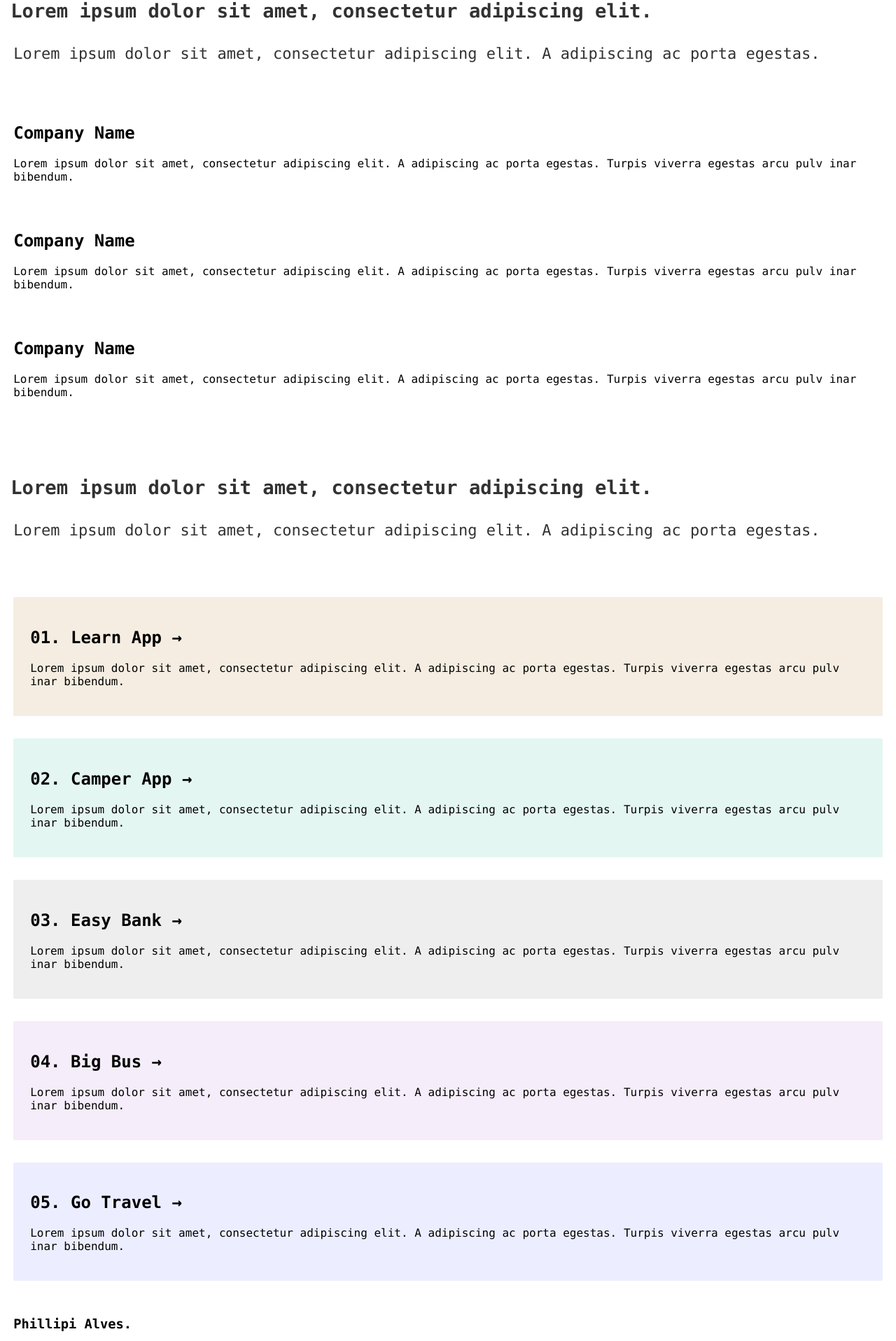
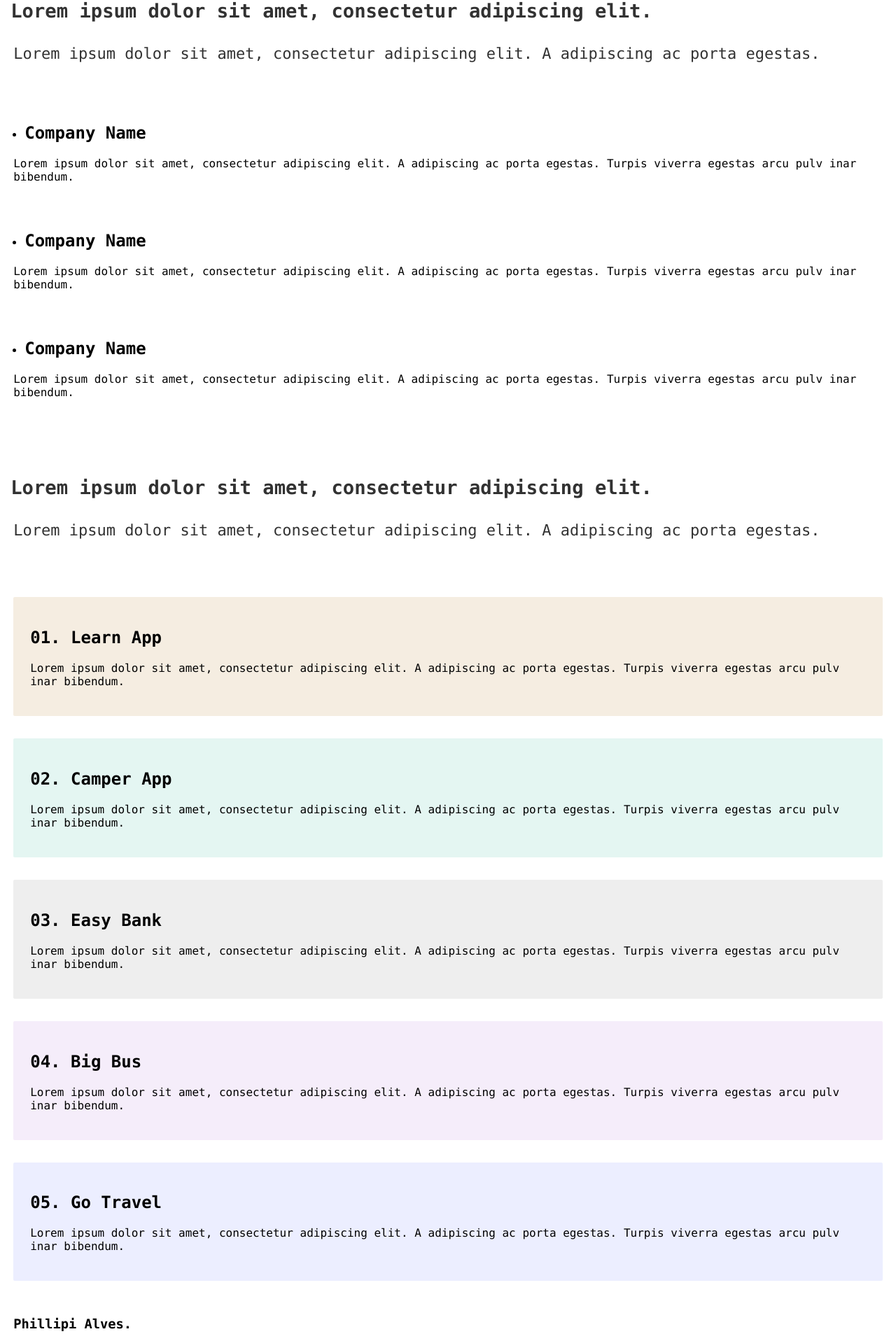
Before and after one commit to Phixelz/MyPortfolio, a Next.js app: page / in a window 1280 px wide. Shown: the part 480-2396 px from the top of the page at 70% size. Built offline with nearby package versions, Linux system fonts and the light colour scheme.

Commit message:
Timeline companys created

```diff
--- a/pages/index.js
+++ b/pages/index.js
@@ -36,12 +36,20 @@ export default function Home() {
           </p>
 
           <a href="" className={styles.company1}>
-            <h2>Company Name</h2>
+            <ul className={styles.timeline}>
+              <li>
+                <h2>Company Name</h2>
+              </li>
+            </ul>
             <p>Lorem ipsum dolor sit amet, consectetur adipiscing elit. A adipiscing ac porta egestas. Turpis viverra egestas arcu pulv inar bibendum.</p>
           </a>
 
           <a href="" className={styles.company2}>
-            <h2>Company Name </h2>
+          <ul className={styles.timeline}>
+              <li>
+                <h2>Company Name</h2>
+              </li>
+            </ul>
             <p>Lorem ipsum dolor sit amet, consectetur adipiscing elit. A adipiscing ac porta egestas. Turpis viverra egestas arcu pulv inar bibendum.</p>
           </a>
 
@@ -49,7 +57,11 @@ export default function Home() {
             href=""
             className={styles.company3}
           >
-            <h2>Company Name</h2>
+             <ul className={styles.timeline}>
+              <li>
+                <h2>Company Name</h2>
+              </li>
+            </ul>
             <p>Lorem ipsum dolor sit amet, consectetur adipiscing elit. A adipiscing ac porta egestas. Turpis viverra egestas arcu pulv inar bibendum.</p>
           </a>
         </div>
@@ -64,12 +76,12 @@ export default function Home() {
           </p>
 
           <a href="" className={styles.card1}>
-            <h2>01. Learn App &rarr;</h2>
+            <h2>01. Learn App</h2>
             <p>Lorem ipsum dolor sit amet, consectetur adipiscing elit. A adipiscing ac porta egestas. Turpis viverra egestas arcu pulv inar bibendum.</p>
           </a>
 
           <a href="" className={styles.card2}>
-            <h2>02. Camper App &rarr;</h2>
+            <h2>02. Camper App</h2>
             <p>Lorem ipsum dolor sit amet, consectetur adipiscing elit. A adipiscing ac porta egestas. Turpis viverra egestas arcu pulv inar bibendum.</p>
           </a>
 
@@ -77,7 +89,7 @@ export default function Home() {
             href=""
             className={styles.card3}
           >
-            <h2>03. Easy Bank &rarr;</h2>
+            <h2>03. Easy Bank</h2>
             <p>Lorem ipsum dolor sit amet, consectetur adipiscing elit. A adipiscing ac porta egestas. Turpis viverra egestas arcu pulv inar bibendum.</p>
           </a>
 
@@ -85,7 +97,7 @@ export default function Home() {
             href=""
             className={styles.card4}
           >
-            <h2>04. Big Bus &rarr;</h2>
+            <h2>04. Big Bus</h2>
             <p>
               Lorem ipsum dolor sit amet, consectetur adipiscing elit. A adipiscing ac porta egestas. Turpis viverra egestas arcu pulv inar bibendum.
             </p>
@@ -95,7 +107,7 @@ export default function Home() {
             href=""
             className={styles.card5}
           >
-            <h2>05. Go Travel &rarr;</h2>
+            <h2>05. Go Travel</h2>
             <p>
               Lorem ipsum dolor sit amet, consectetur adipiscing elit. A adipiscing ac porta egestas. Turpis viverra egestas arcu pulv inar bibendum.
             </p>
--- a/styles/Home.module.css
+++ b/styles/Home.module.css
@@ -25,7 +25,7 @@ margin: 1rem;
     align-items: left;
 }
 
-.footer h3{
+.footer h3 {
     padding: 1rem;
     width: 100%;
     height: 1rem;
@@ -35,7 +35,7 @@ margin: 1rem;
     align-items: left;
 }
 
-.footer_description{
+.footer_description {
     margin: 1rem;
 }
 
@@ -194,5 +194,11 @@ margin: 0.75rem;
     width: 100%;
 }
 
-@media (max-width: 800px) {
+.timeline {
+    margin: 1rem;
+    padding: 0;
+    text-align: left;
+    text-decoration: none;
 }
+
+@media (max-width: 800px) {}
```
Lines whose indentation alone changed are shown as unchanged.
